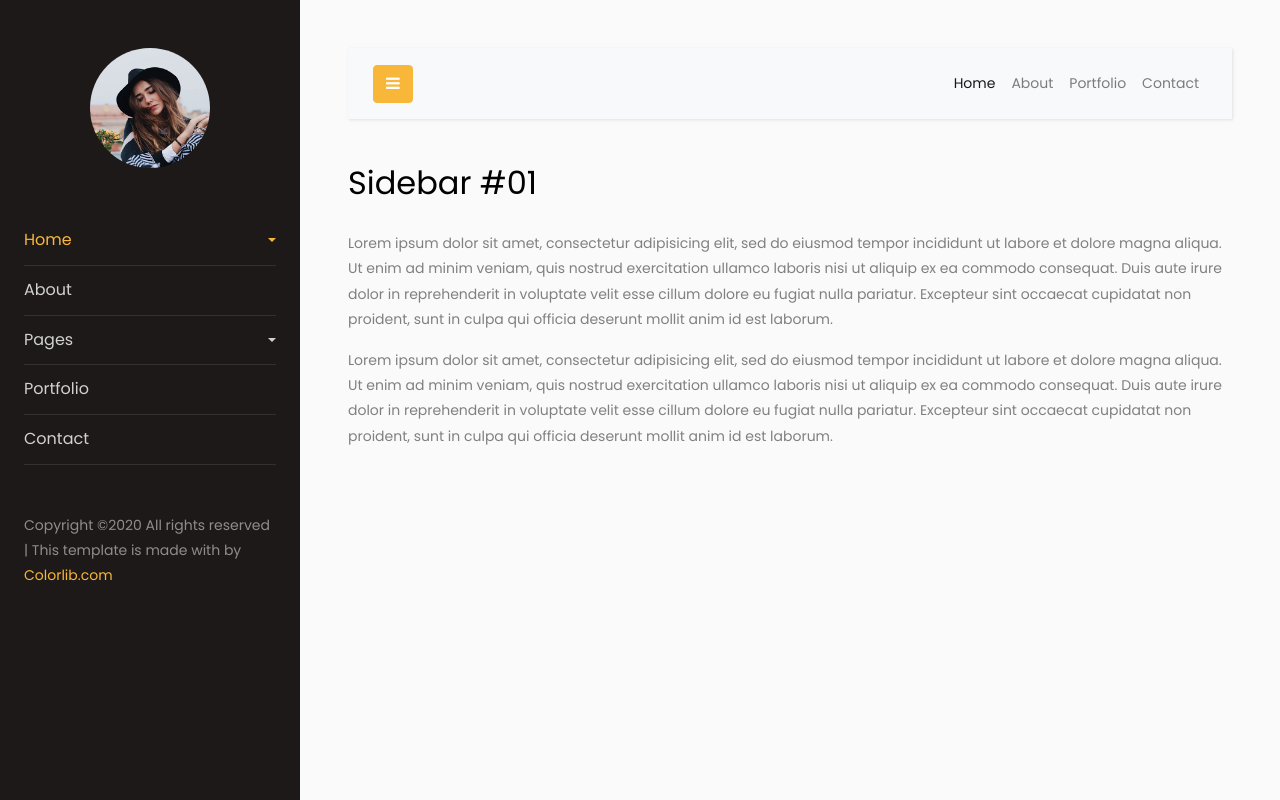
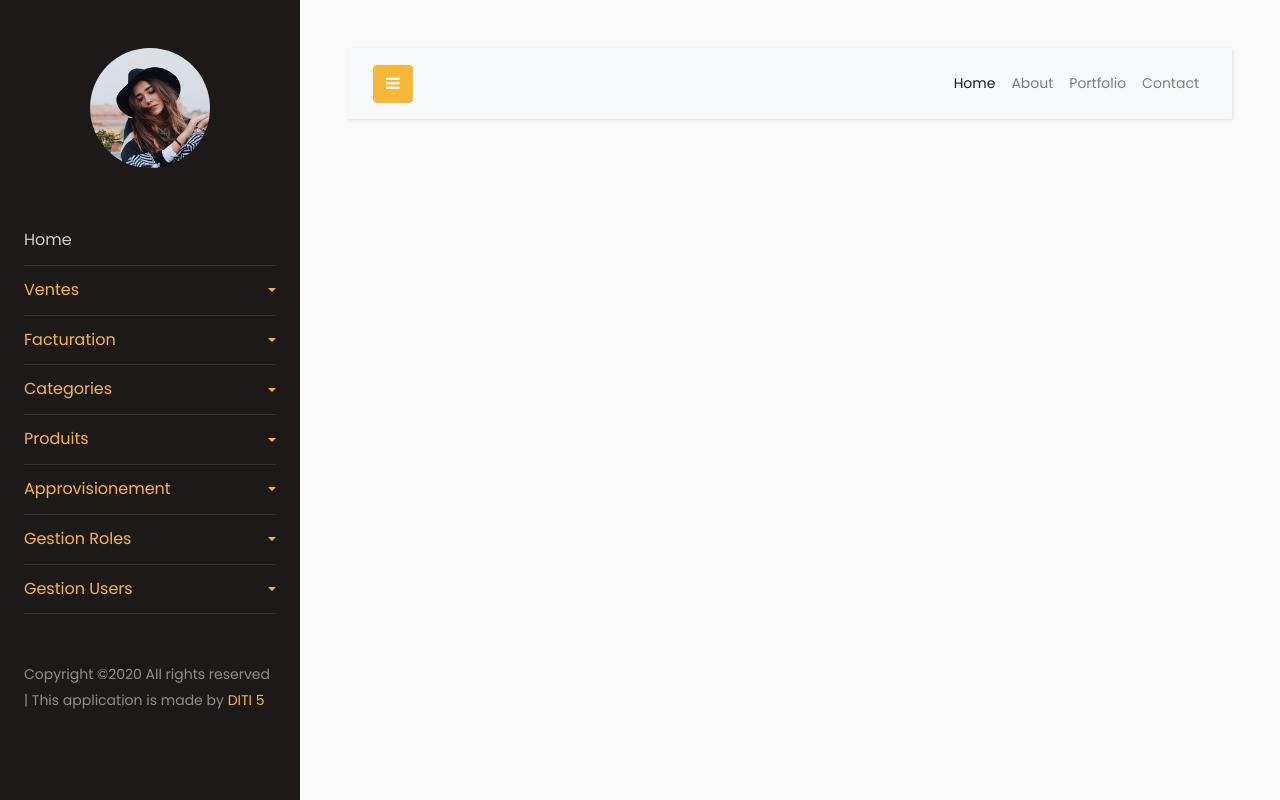
Before and after one commit to moussaisi/gestion_stock, a Symfony app: template templates/base.html.twig in a window 1280 px wide. Run offline with Twig, Linux system fonts and the light colour scheme; the template is opened without the code that fills it, so the values that code supplies are empty; style sheets or scripts are compiled from the project's sources; some libraries are stand-ins or nearby versions.

Commit message:
Mise en place du menu

```diff
--- a/public/template/scss/style.scss
+++ b/public/template/scss/style.scss
@@ -162,6 +162,14 @@ a[data-toggle="collapse"] {
     right: 0;
     transform: translateY(-50%);
 }
+.dropup-toggle::after {
+	display: block;
+	position: absolute;
+	top: 50%;
+	right: 0;
+	transform: translateY(-50%);
+}
+
 
 #sidebarCollapse{
 	span{
--- a/templates/base.html.twig
+++ b/templates/base.html.twig
@@ -16,48 +16,109 @@
         <div class="p-4 pt-5">
             <a href="#" class="img logo rounded-circle mb-5" style="background-image: url({{ ('template/images/logo.jpg);') }}"></a>
             <ul class="list-unstyled components mb-5">
+                <li>
+                    <a href="#">Home</a>
+                </li>
                 <li class="active">
-                    <a href="#homeSubmenu" data-toggle="collapse" aria-expanded="false" class="dropdown-toggle">Home</a>
+                    <a href="#homeSubmenu" data-toggle="collapse" aria-expanded="false" class="dropdown-toggle">Ventes</a>
                     <ul class="collapse list-unstyled" id="homeSubmenu">
                         <li>
-                            <a href="#">Home 1</a>
+                            <a href="#">Effectuer une vente</a>
                         </li>
                         <li>
-                            <a href="#">Home 2</a>
+                            <a href="#">Modifier une vente</a>
                         </li>
                         <li>
-                            <a href="#">Home 3</a>
+                            <a href="#">Annuler une vente</a>
                         </li>
                     </ul>
                 </li>
-                <li>
-                    <a href="#">About</a>
-                </li>
-                <li>
-                    <a href="#pageSubmenu" data-toggle="collapse" aria-expanded="false" class="dropdown-toggle">Pages</a>
+                <li class="active">
+                    <a href="#pageSubmenu" data-toggle="collapse" aria-expanded="false" class="dropdown-toggle">Facturation</a>
                     <ul class="collapse list-unstyled" id="pageSubmenu">
                         <li>
-                            <a href="#">Page 1</a>
+                            <a href="#">Afficher factures</a>
                         </li>
                         <li>
-                            <a href="#">Page 2</a>
-                        </li>
-                        <li>
-                            <a href="#">Page 3</a>
+                            <a href="#">Imprimer facture</a>
                         </li>
                     </ul>
                 </li>
-                <li>
-                    <a href="#">Portfolio</a>
+                <li class="active">
+                    <a href="#homeSubmenu" data-toggle="collapse" aria-expanded="false" class="dropdown-toggle">Categories</a>
+                    <ul class="collapse list-unstyled" id="homeSubmenu">
+                        <li>
+                            <a href="#">Ajouter categorie</a>
+                        </li>
+                        <li>
+                            <a href="#">Liste categories</a>
+                        </li>
+                    </ul>
                 </li>
-                <li>
-                    <a href="#">Contact</a>
+                <li class="active">
+                    <a href="#pageSubmenu" data-toggle="collapse" aria-expanded="false" class="dropdown-toggle">Produits</a>
+                    <ul class="collapse list-unstyled" id="pageSubmenu">
+                        <li>
+                            <a href="#">Ajouter produit</a>
+                        </li>
+                        <li>
+                            <a href="#">Liste produit</a>
+                        </li>
+                    </ul>
+                </li>
+                <li class="active">
+                    <a href="#homeSubmenu" data-toggle="collapse" aria-expanded="false" class="dropdown-toggle">Approvisionement</a>
+                    <ul class="collapse list-unstyled" id="homeSubmenu">
+                        <li>
+                            <a href="#">Ajouter stock</a>
+                        </li>
+                        <li>
+                            <a href="#">Faire un alerte </a>
+                        </li>
+                        <li>
+                            <a href="#">Liste stocks</a>
+                        </li>
+                        <li>
+                            <a href="#">Alimenter un produit</a>
+                        </li>
+                    </ul>
+                </li>
+                <li class="active">
+                    <a href="#homeSubmenu" data-toggle="collapse" aria-expanded="false" class="dropdown-toggle">Gestion Roles</a>
+                    <ul class="collapse list-unstyled" id="pageSubmenu">
+                        <li>
+                            <a href="#">Ajouter role</a>
+                        </li>
+                        <li>
+                            <a href="#">Liste roles </a>
+                        </li>
+                        <li>
+                            <a href="#">Desaffecter role</a>
+                        </li>
+                    </ul>
+                </li>
+                <li class="active">
+                    <a href="#pageSubmenu" data-toggle="collapse" aria-expanded="false" class="dropdown-toggle">Gestion Users</a>
+                    <ul class="collapse list-unstyled" id="homeSubmenu">
+                        <li>
+                            <a href="#">Ajouter user</a>
+                        </li>
+                        <li>
+                            <a href="#">Liste users </a>
+                        </li>
+                        <li>
+                            <a href="#">Liste stocks</a>
+                        </li>
+                        <li>
+                            <a href="#">Alimenter un produit</a>
+                        </li>
+                    </ul>
                 </li>
             </ul>
 
             <div class="footer">
                 <p><!-- Link back to Colorlib can't be removed. Template is licensed under CC BY 3.0. -->
-                    Copyright &copy;<script>document.write(new Date().getFullYear());</script> All rights reserved | This template is made with <i class="icon-heart" aria-hidden="true"></i> by <a href="https://colorlib.com" target="_blank">Colorlib.com</a>
+                    Copyright &copy;<script>document.write(new Date().getFullYear());</script> All rights reserved | This application is made <i class="icon-heart" aria-hidden="true"></i> by <a href="https://colorlib.com" target="_blank">DITI 5</a>
                     <!-- Link back to Colorlib can't be removed. Template is licensed under CC BY 3.0. --></p>
             </div>
 
@@ -99,10 +160,6 @@
         {% block body %}
 
         {% endblock %}
-
-        <h2 class="mb-4">Sidebar #01</h2>
-        <p>Lorem ipsum dolor sit amet, consectetur adipisicing elit, sed do eiusmod tempor incididunt ut labore et dolore magna aliqua. Ut enim ad minim veniam, quis nostrud exercitation ullamco laboris nisi ut aliquip ex ea commodo consequat. Duis aute irure dolor in reprehenderit in voluptate velit esse cillum dolore eu fugiat nulla pariatur. Excepteur sint occaecat cupidatat non proident, sunt in culpa qui officia deserunt mollit anim id est laborum.</p>
-        <p>Lorem ipsum dolor sit amet, consectetur adipisicing elit, sed do eiusmod tempor incididunt ut labore et dolore magna aliqua. Ut enim ad minim veniam, quis nostrud exercitation ullamco laboris nisi ut aliquip ex ea commodo consequat. Duis aute irure dolor in reprehenderit in voluptate velit esse cillum dolore eu fugiat nulla pariatur. Excepteur sint occaecat cupidatat non proident, sunt in culpa qui officia deserunt mollit anim id est laborum.</p>
     </div>
 </div>
 <script src={{ ('template/js/jquery.min.js') }}></script>
@@ -111,20 +168,3 @@
 <script src={{ ('template/js/main.js') }}></script>
 </body>
 </html>
-
-
-
-{#
-<!DOCTYPE html>
-<html>
-    <head>
-        <meta charset="UTF-8">
-        <title>{% block title %}Welcome!{% endblock %}</title>
-        {% block stylesheets %}{% endblock %}
-    </head>
-    <body>
-
-        {% block javascripts %}{% endblock %}
-    </body>
-</html>
-#}
```
